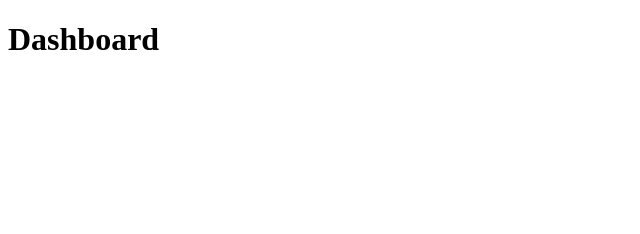
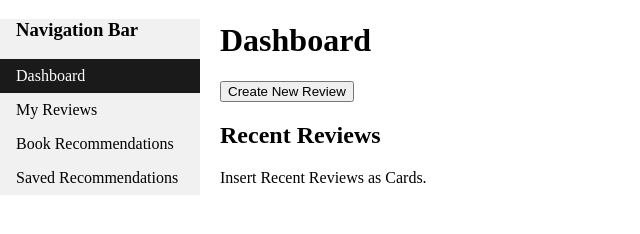
Before and after one commit to evan-k-s/AT3-Software-Engineering-Project, a plain HTML site: page frontend/index.html in a window 1280 px wide. Shown: the whole page, without its empty margins (0-640 px from the left). Drawn offline with Linux system fonts and the light colour scheme.

Commit message:
Add simple Navbar and Button

```diff
--- a/frontend/index.html
+++ b/frontend/index.html
@@ -8,6 +8,19 @@
         <title>Book Reviewing Site</title>
     </head>
     <body>
-        <h1>Dashboard</h1>
+        <div class="navbar">
+            <ul>
+                <li><h3>Navigation Bar</h3></li>
+                <li><a class="active" href="#">Dashboard</a></li>
+                <li><a href="#">My Reviews</a></li>
+                <li><a href="#">Book Recommendations</a></li>
+                <li><a href="#">Saved Recommendations</a></li>
+        </div>
+        <div class="content">
+            <h1>Dashboard</h1>
+            <button type="button">Create New Review</button>
+            <h2>Recent Reviews</h2>
+            <p>Insert Recent Reviews as Cards.</p>
+        </div>
     </body>
 </html>
--- a/frontend/style.css
+++ b/frontend/style.css
@@ -0,0 +1,47 @@
+body {
+    margin: 0;
+}
+
+ul {
+    list-style-type: none;
+    margin: 0;
+    padding: 0;
+    width: 200px;
+    background-color: #f1f1f1
+}
+
+li h3 {
+    padding: 0px 16px;
+}
+
+li a {
+    display: block;
+    padding: 8px 16px;
+    text-decoration: none;
+    color: black;
+}
+
+li a:hover:not(.active) {
+    background-color: #555555;
+    color: white;
+}
+
+.active {
+    background-color: #1a1a1a;
+    color: white;
+}
+
+.navbar {
+    position: fixed;
+    margin: 0;
+    padding: 0;
+    overflow: auto;
+    height: 100%;
+    top: 0;
+    left: 0;
+}
+
+.content {
+    margin-left: 200px;
+    padding: 1px 20px;
+}
```
